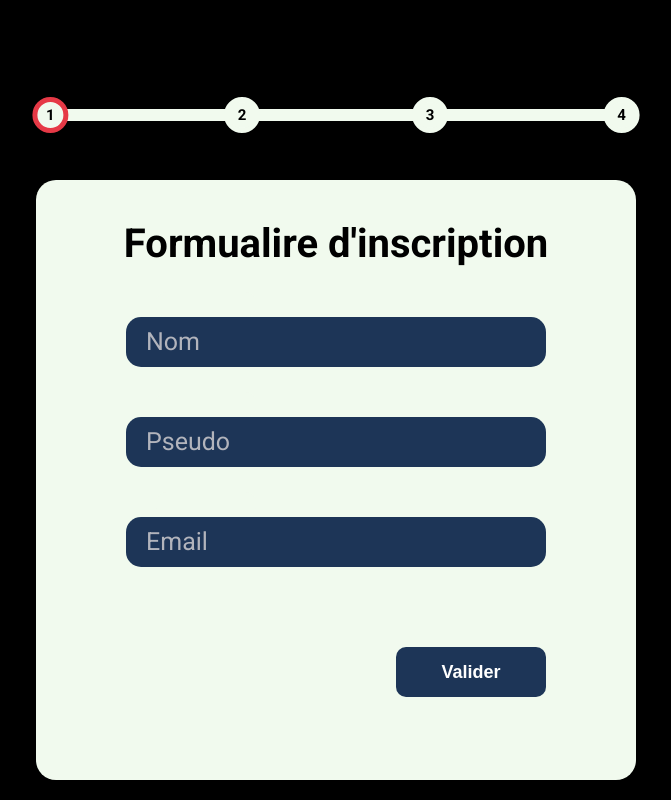
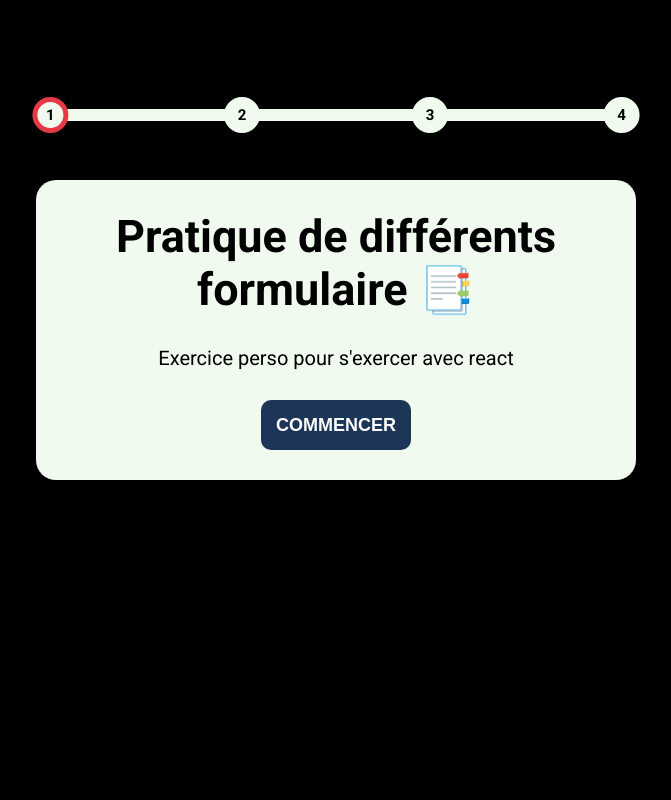
Before and after one commit to Ale-Sandro/multiforms, a React (Create React App) app: page / in a window 1280 px wide. Shown: the whole page, without its empty margins (304-975 px from the left). Built offline with nearby package versions, Linux system fonts and the light colour scheme.

Commit message:
création de la page d'accueil

```diff
--- a/src/App.js
+++ b/src/App.js
@@ -2,13 +2,18 @@ import "./App.css";
 import ContainerForm from "./Components/UI/ContainerForm";
 import StepValidation from "./Components/StepValidation/StepValidation";
 import Inscription from "./Components/Forms/Inscription";
+import InfoCartBegin from "./Components/InfoCarts/InfoCartBegin";
+import { useState } from "react";
 
 function App() {
+  const [formIndex, setFormIndex] = useState(0);
+
   return (
     <div className="App">
       <ContainerForm>
         <StepValidation />
-        <Inscription />
+        {formIndex === 0 && <InfoCartBegin modifyIndex={setFormIndex} />}
+        {formIndex === 1 && <Inscription modifyIndex={setFormIndex} />}
       </ContainerForm>
     </div>
   );
--- a/src/Components/Forms/forms.module.css
+++ b/src/Components/Forms/forms.module.css
@@ -43,18 +43,11 @@ div label {
   transition: transform 200ms, color 200ms;
 }
 
-input:focus ~ label {
-  color: #000;
-  font-weight: 600;
-}
-input:not(:placeholder-shown) ~ label {
-  color: #000;
-  font-weight: 600;
-}
-
 input:focus ~ label,
 input:not(:placeholder-shown) ~ label {
   transform: translateY(-2.6rem) translateX(1.2rem) scale(0.7);
+  font-weight: 600;
+  color: #000;
 }
 
 .bg-label {
--- /dev/null
+++ b/src/Components/InfoCarts/InfoCartBegin.js
@@ -0,0 +1,12 @@
+import React from "react";
+import style from "./InfoCartBegin.module.css";
+
+export default function InfoCartBegin(props) {
+  return (
+    <div className={style["container__cartbegin"]}>
+      <h1>Pratique de différents formulaire 📑</h1>
+      <p>Exercice perso pour s'exercer avec react</p>
+      <button onClick={() => props.modifyIndex(1)}>COMMENCER</button>
+    </div>
+  );
+}
--- /dev/null
+++ b/src/Components/InfoCarts/InfoCartBegin.module.css
@@ -0,0 +1,42 @@
+.container__cartbegin {
+  border-radius: 2rem;
+  background-color: #f1faee;
+  height: 30rem;
+}
+
+.container__cartbegin h1 {
+  font-size: 4.5rem;
+  text-align: center;
+  padding: 3rem;
+}
+
+.container__cartbegin p {
+  font-size: 2rem;
+  text-align: center;
+}
+
+button {
+  margin: auto;
+  display: flex;
+  justify-content: center;
+  align-items: center;
+}
+button {
+  color: #fff;
+  font-size: 1.8rem;
+  font-weight: 600;
+  border: none;
+  background-color: #1d3557;
+  height: 5rem;
+  width: 15rem;
+  border-radius: 10px;
+  cursor: pointer;
+  text-align: center;
+  margin-top: 3rem;
+}
+button:hover {
+  background-color: #e63946;
+}
+button:active {
+  transform: scale(0.9);
+}
```
